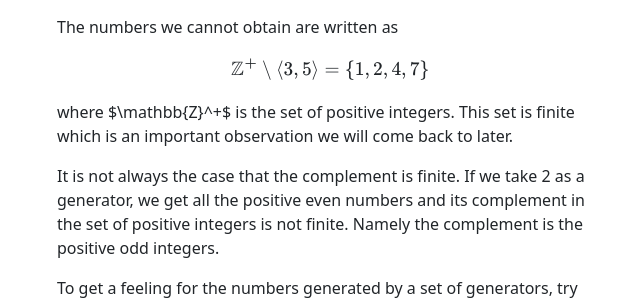
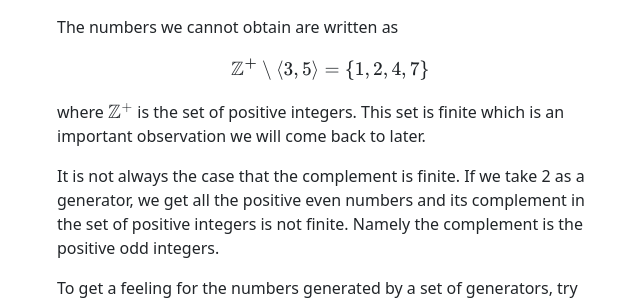
Before and after one commit to curtisolinger/NumericalLabs, a Flask app: page /semigroups in a window 1280 px wide. Shown: the part 1187-1489 px from the top of the page, without its empty margins (25-665 px from the left). Run offline with Flask 3, Linux system fonts and the light colour scheme; some libraries are stand-ins or nearby versions.

Commit message:
Fixed typo

```diff
--- a/templates/semigroups.html
+++ b/templates/semigroups.html
@@ -75,7 +75,7 @@
                 \[
                     \mathbb{Z^+} \setminus \langle 3, 5 \rangle = \{ 1, 2, 4, 7 \}
                 \]
-                where $\mathbb{Z}^+$ is the set of positive integers. This set is finite which is an important observation we will come back to later.
+                where \(\mathbb{Z}^+\) is the set of positive integers. This set is finite which is an important observation we will come back to later.
             </p>
             <p>
                 It is not always the case that the complement is finite. If we take 2 as a generator, we get all the positive even numbers and its complement in the set of positive integers is not finite. Namely the complement is the positive odd integers.
```
